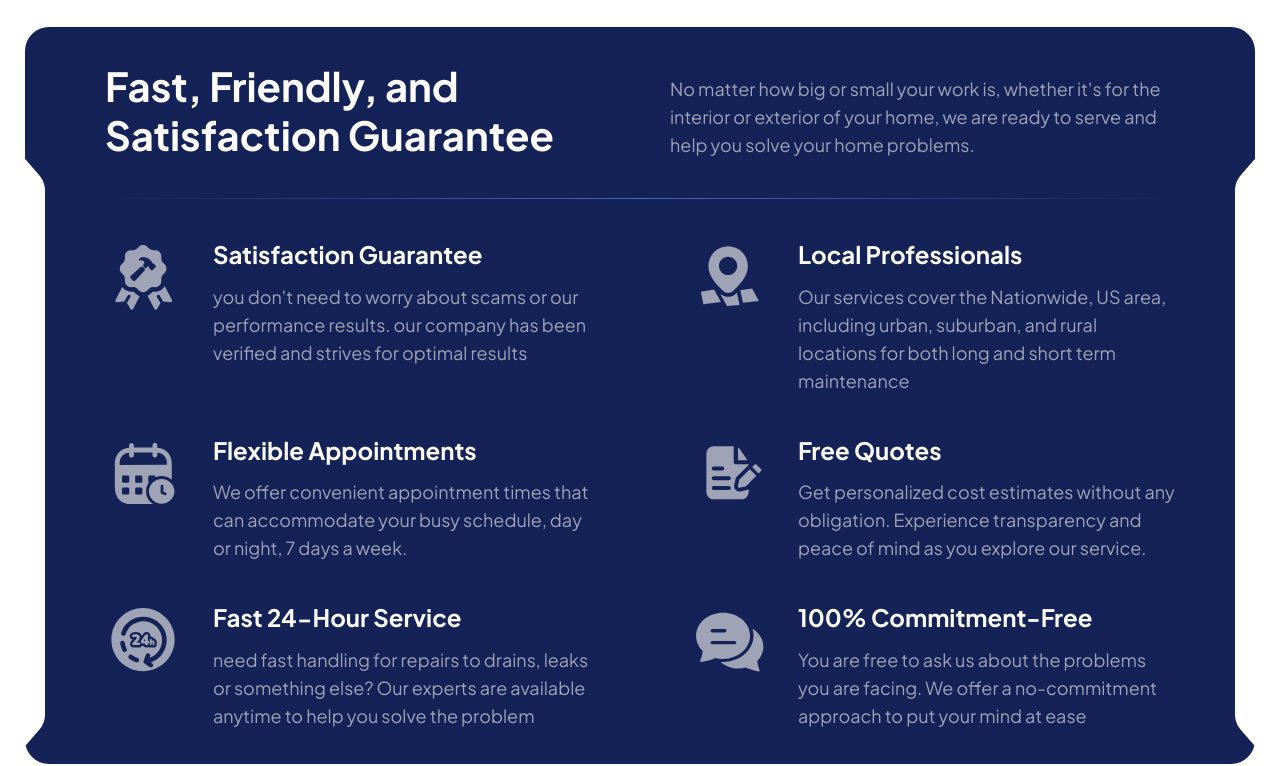
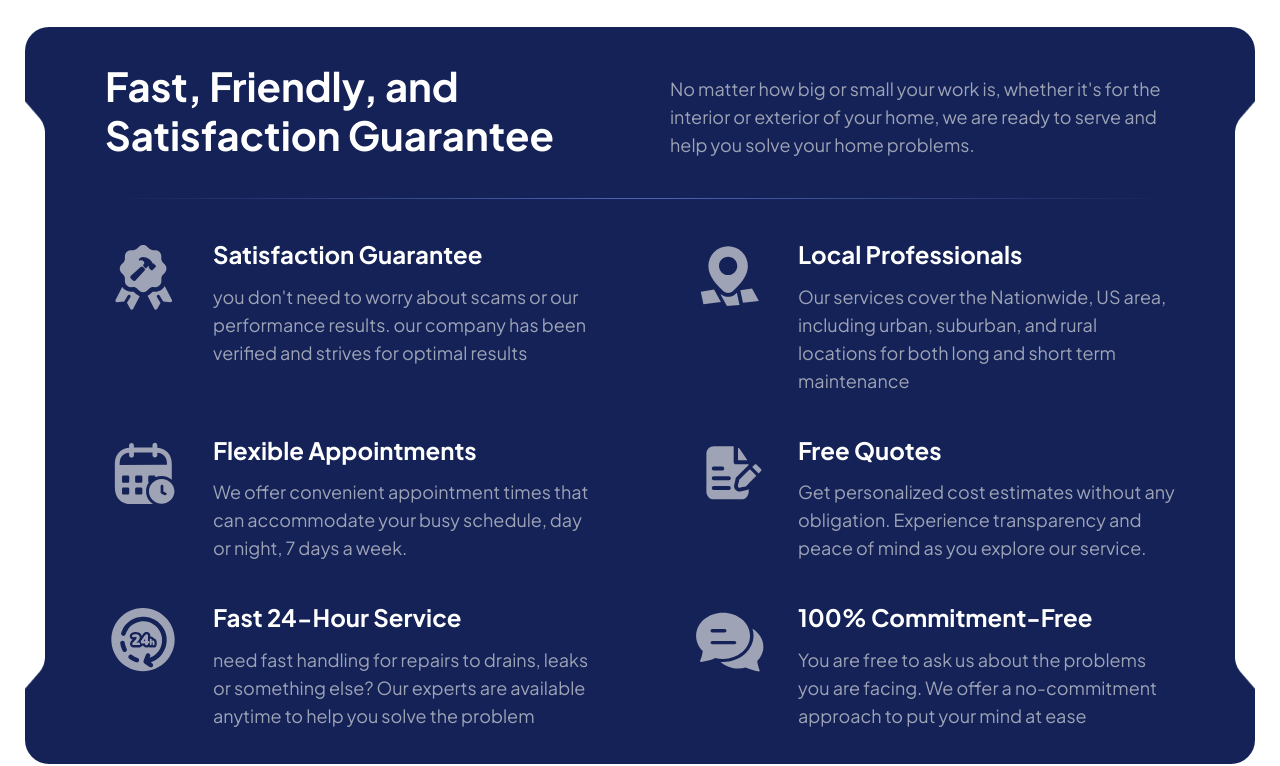
Before and after one commit to Zinaida-Razinkova/HomeServices, a plain HTML site: page index.html in a window 1280 px wide. Shown: the part 2431-3197 px from the top of the page. Drawn offline with nearby package versions, Linux system fonts and the light colour scheme.

Commit message:
guarantee section

```diff
--- a/sass/components/_guarantee.scss
+++ b/sass/components/_guarantee.scss
@@ -9,8 +9,9 @@
 .guarantee__decor-left {
     background: url(../images/guarantee/decor-left.png) no-repeat;
     position: absolute;
-    top: 14%;
+    top: 50%;
     left: 0;
+    transform: translate(0%, -50%);
     height: 645px;
     width: 45px;
 
@@ -22,10 +23,11 @@
 .guarantee__decor-right {
     background: url(../images/guarantee/decor-right.png) no-repeat;
     position: absolute;
-    top: 14%;
+    top: 50%;
     right: 0;
     height: 645px;
     width: 45px;
+    transform: translate(0%, -50%);
 
     @media screen and (max-width: 425px) {
         display: none;
```
Also changed, not shown: index.html (+0 -3 lines), css/main.css, css/main.min.css, 2 other files.
